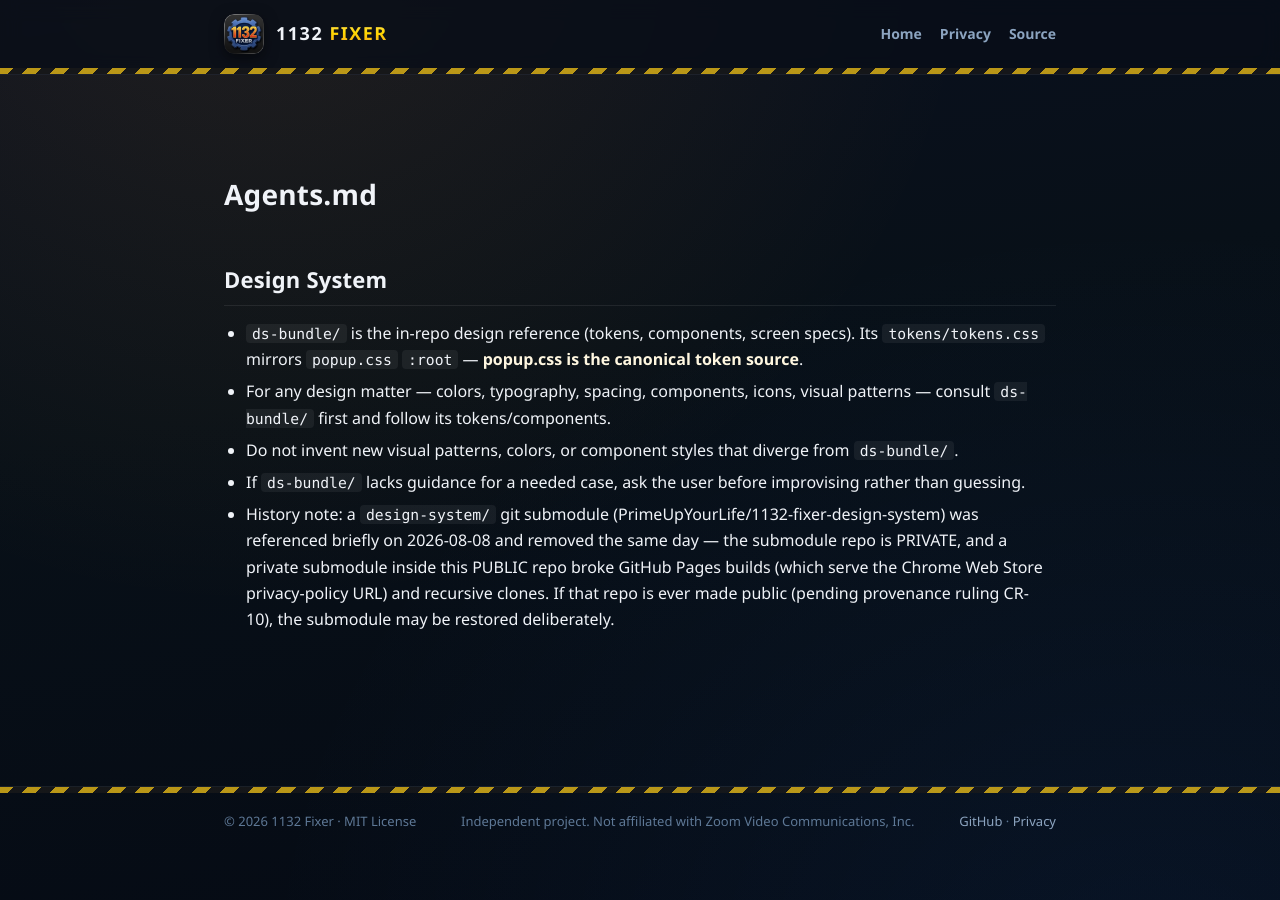
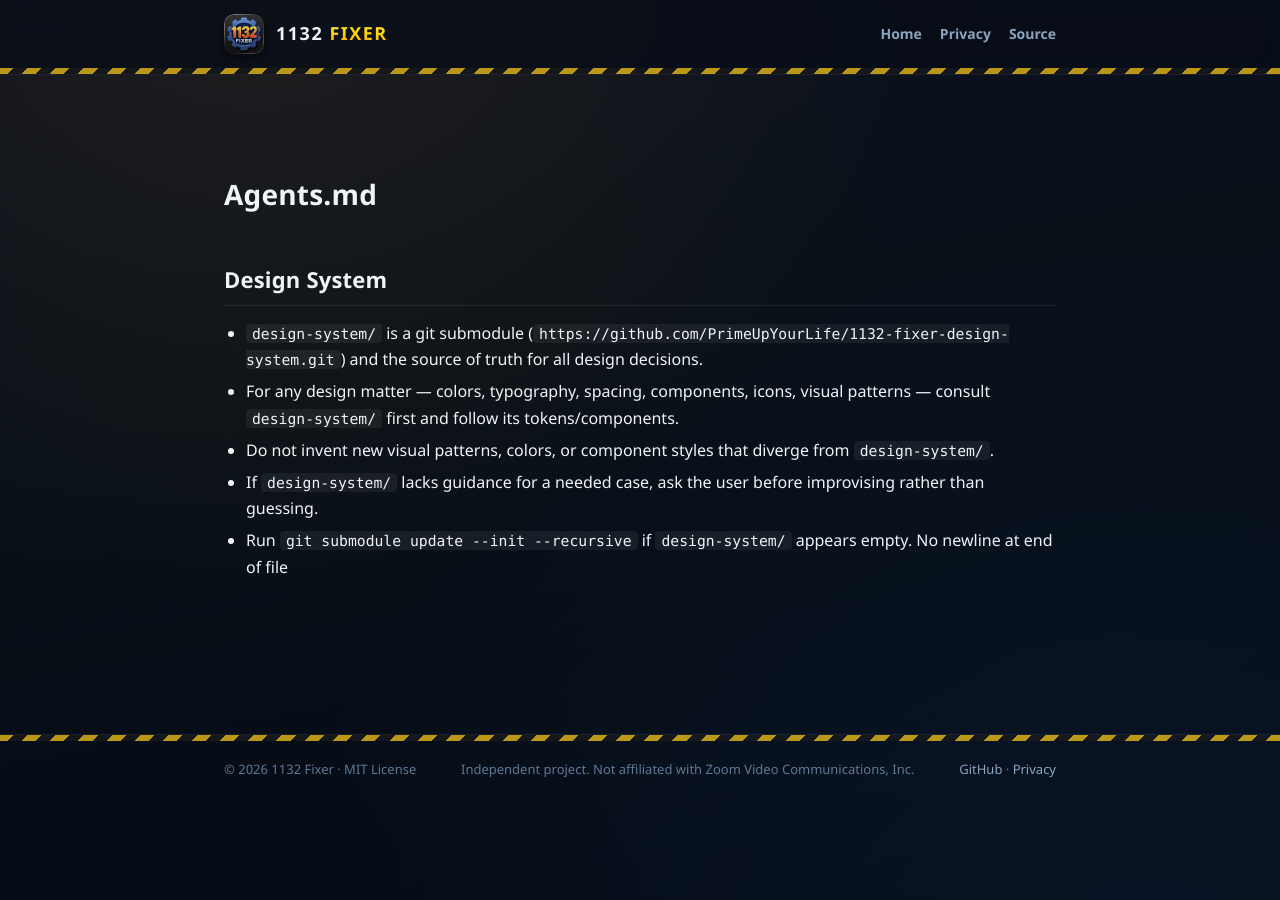
Before and after one commit to 1132-Fixer/chrome, a Jekyll site: the page built from AGENTS.md, in a window 1280 px wide. Built offline with Jekyll 4.4.1, drawn with Linux system fonts in a browser that asks for light colours; our own code applies the rules of GitHub Pages for plain Markdown files.

Commit message:
Update AGENTS.md

```diff
--- a/AGENTS.md
+++ b/AGENTS.md
@@ -1,8 +1,8 @@
 # Agents.md
 
 ## Design System
-- `ds-bundle/` is the in-repo design reference (tokens, components, screen specs). Its `tokens/tokens.css` mirrors `popup.css` `:root` — **popup.css is the canonical token source**.
-- For any design matter — colors, typography, spacing, components, icons, visual patterns — consult `ds-bundle/` first and follow its tokens/components.
-- Do not invent new visual patterns, colors, or component styles that diverge from `ds-bundle/`.
-- If `ds-bundle/` lacks guidance for a needed case, ask the user before improvising rather than guessing.
-- History note: a `design-system/` git submodule (PrimeUpYourLife/1132-fixer-design-system) was referenced briefly on 2026-08-08 and removed the same day — the submodule repo is PRIVATE, and a private submodule inside this PUBLIC repo broke GitHub Pages builds (which serve the Chrome Web Store privacy-policy URL) and recursive clones. If that repo is ever made public (pending provenance ruling CR-10), the submodule may be restored deliberately.
+- `design-system/` is a git submodule (`https://github.com/PrimeUpYourLife/1132-fixer-design-system.git`) and the source of truth for all design decisions.
+- For any design matter — colors, typography, spacing, components, icons, visual patterns — consult `design-system/` first and follow its tokens/components.
+- Do not invent new visual patterns, colors, or component styles that diverge from `design-system/`.
+- If `design-system/` lacks guidance for a needed case, ask the user before improvising rather than guessing.
+- Run `git submodule update --init --recursive` if `design-system/` appears empty. No newline at end of file
```
